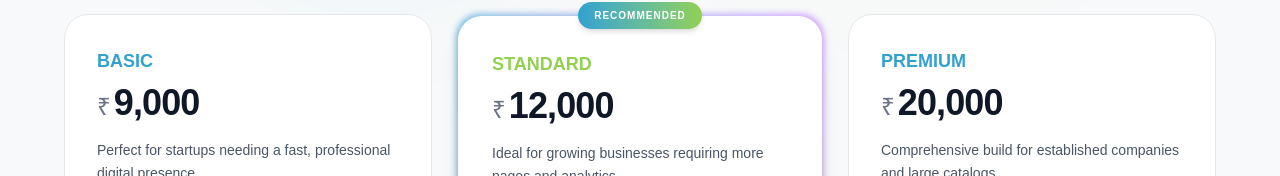
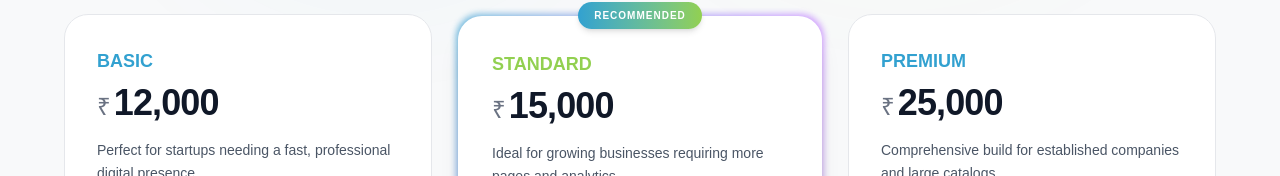
Before and after one commit to wakeupsolution/wakeupsite, a Next.js app: page /package in a window 1280 px wide. Shown: the part 474-650 px from the top of the page. Built offline with nearby package versions, Linux system fonts and the light colour scheme.

Commit message:
price chnaged

```diff
--- a/src/app/package/page.jsx
+++ b/src/app/package/page.jsx
@@ -17,15 +17,15 @@ export default function Packages() {
   // ==========================================
   const webDesignPlans = [
     {
-      name: "Basic", price: "9,000", desc: "Perfect for startups needing a fast, professional digital presence.", isPopular: false,
+      name: "Basic", price: "12,000", desc: "Perfect for startups needing a fast, professional digital presence.", isPopular: false,
       features: [ "100% Customized Design", "Up to 10 Pages", "Free .com, .in, .co.in Domain (1 yr)", "1 Business Email", "Unlimited Storage", "Bandwidth Unlimited", "24x7 Support", "Complementary 12 months Maintenance", "Free Anti-Spam-bot Captcha", "Free Training", "Mobile Optimized", "Speed Optimized", "SSL Security Included", "SEO Friendly", "Scheduled monthly Backup", "The W3C Markup Validated", "Whatsapp Chat Integration", "Limited Plugins", "2 days Working Time" ]
     },
     {
-      name: "Standard", price: "12,000", desc: "Ideal for growing businesses requiring more pages and analytics.", isPopular: true,
+      name: "Standard", price: "15,000", desc: "Ideal for growing businesses requiring more pages and analytics.", isPopular: true,
       features: [ "100% Customized Design", "Up to 15 Pages", "Free .com, .in, .co.in Domain (1 yr)", "1 Business Email", "Unlimited Storage", "Bandwidth Unlimited", "24x7 Support", "Complementary 12 months Maintenance", "Free Anti-Spam-bot Captcha", "Free Training", "Mobile Optimized", "Speed Optimized", "SSL Security Included", "SEO Friendly", "Scheduled monthly Backup", "The W3C Markup Validated", "Whatsapp Chat Integration", "Limited Plugins", "3 days Working Time", "Google Analytics - Free setup", "Google Map - Free setup" ]
     },
     {
-      name: "Premium", price: "20,000", desc: "Comprehensive build for established companies and large catalogs.", isPopular: false,
+      name: "Premium", price: "25,000", desc: "Comprehensive build for established companies and large catalogs.", isPopular: false,
       features: [ "100% Customized Design", "Up to 40 Pages", "Free .com, .in, .co.in Domain (1 yr)", "2 Business Emails", "Unlimited Storage", "Bandwidth Unlimited", "24x7 Support", "Complementary 12 months Maintenance", "Free Anti-Spam-bot Captcha", "Free Training", "Mobile Optimized", "Speed Optimized", "SSL Security Included", "SEO Friendly", "Scheduled monthly Backup", "The W3C Markup Validated", "Whatsapp Chat Integration", "Limited Plugins", "3 days Working Time", "Google Analytics - Free setup", "Google Map - Free setup" ]
     }
   ];
```
Also changed, not shown: 1 other file (tests, documents, lock files or other folders).
